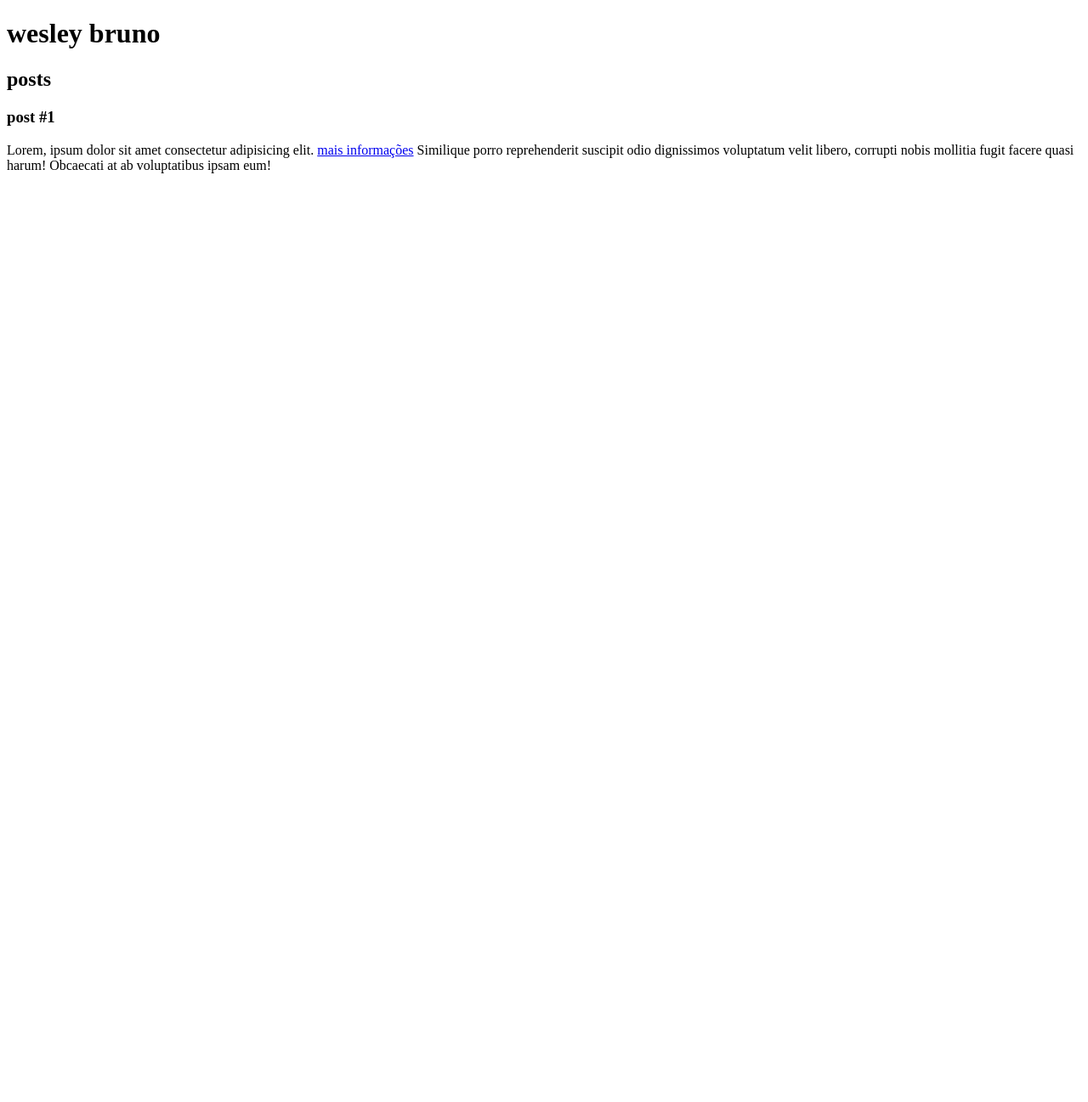
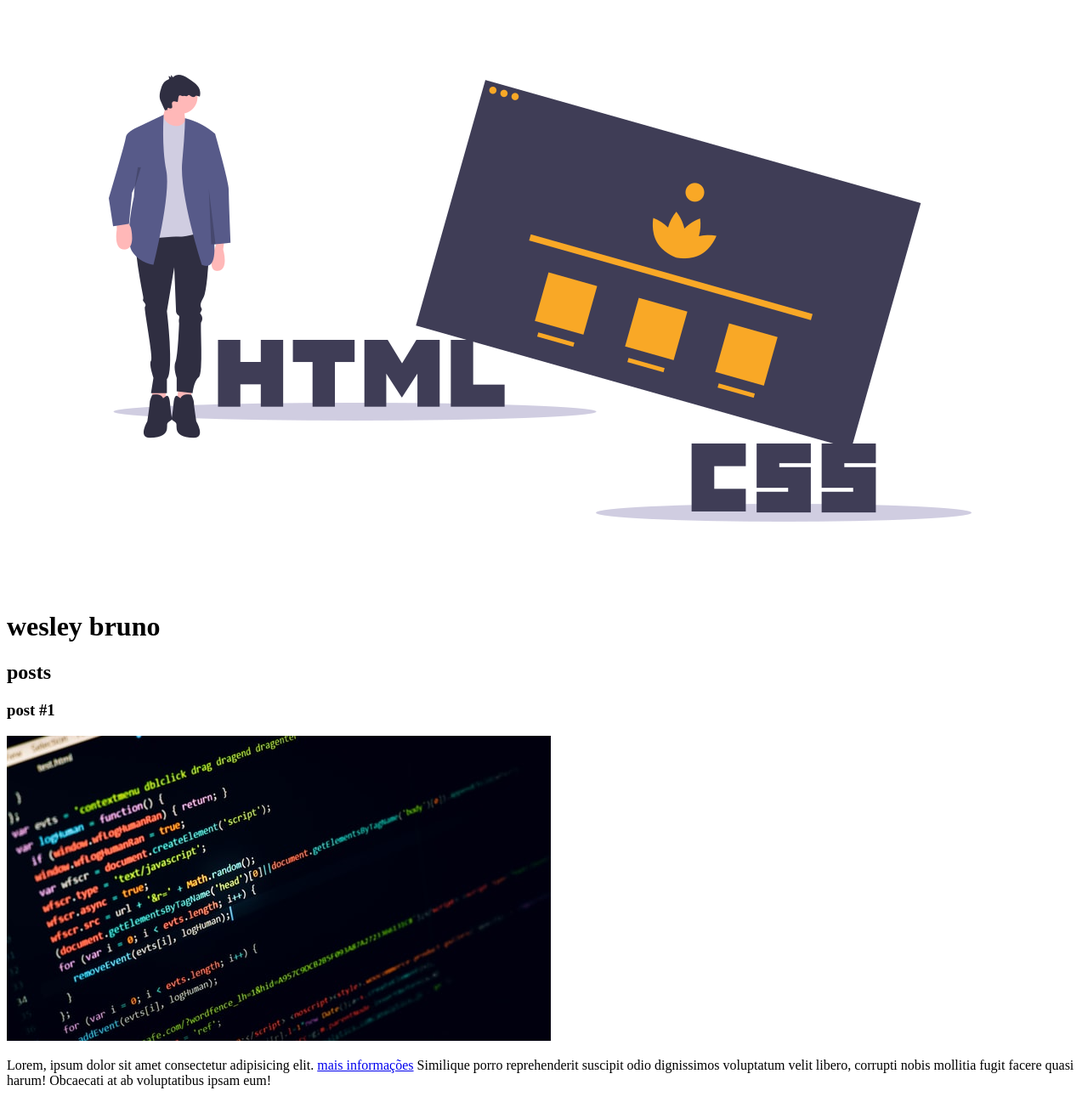
Before and after one commit to weskbru/introducao-html-css, a plain HTML site: page dio.html/index.html in a window 1280 px wide. Shown: the whole page at 85% size. Before the commit the page ends 800 px from the top, so only its background shows below. Drawn offline with Linux system fonts and the light colour scheme.

Commit message:
adicionado imagem ao arquivo com a tag img

```diff
--- a/dio.html/index.html
+++ b/dio.html/index.html
@@ -8,6 +8,7 @@
 </head>
 <body>
     <header>
+        <img src="/static_website.png" alt="">
         <h1>wesley bruno</h1>
     </header>
     <section>
@@ -17,6 +18,7 @@
         <article>
             <header>
                 <h3>post #1</h3>
+                <img src="/roonz-nl-2xEQDxB0ss4-unsplash.jpg" alt="">
             </header>
         </article>
         <p>Lorem, ipsum dolor sit amet consectetur adipisicing elit. <a href="https://www.linkedin.com/in/wesley-bruno/">mais informações</a>
```
Also changed, not shown: dio.html/roonz-nl-2xEQDxB0ss4-unsplash.jpg (added), dio.html/static_website.png (added).
